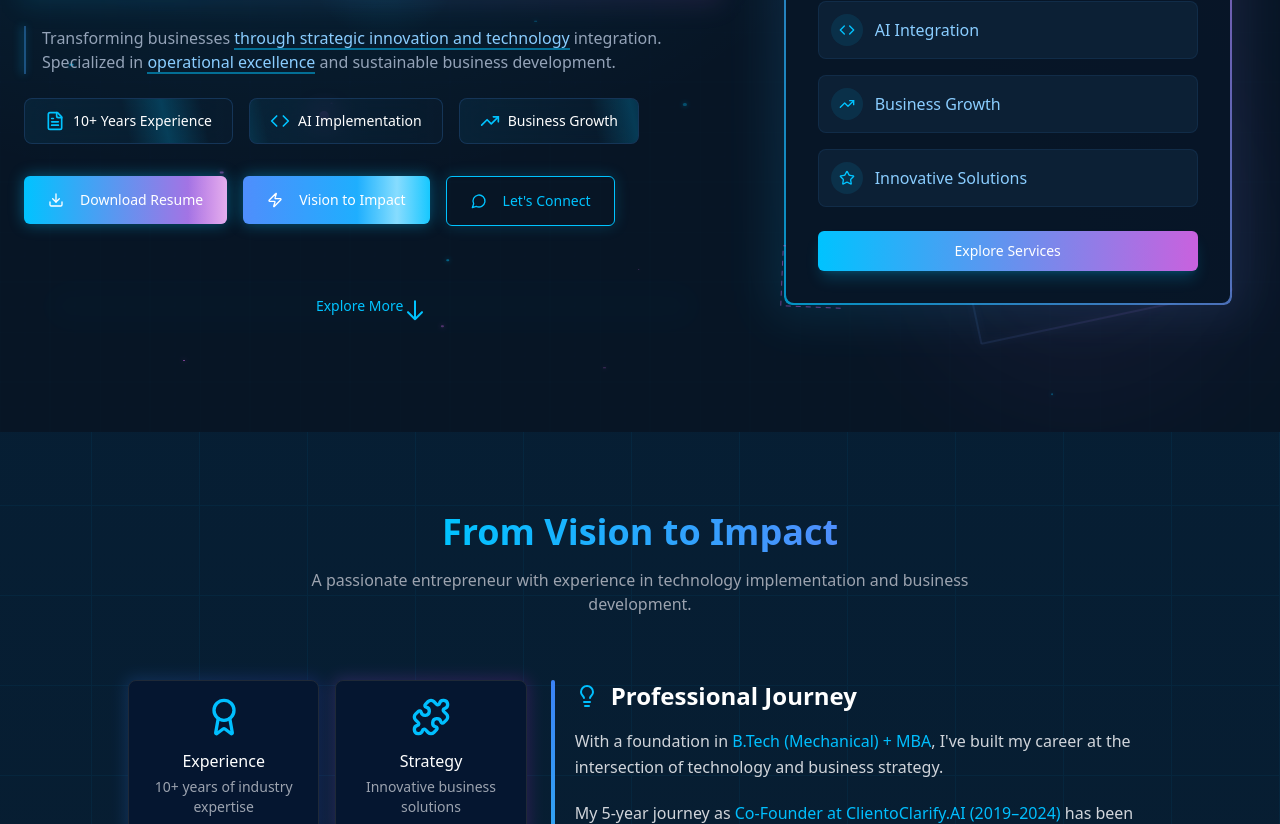
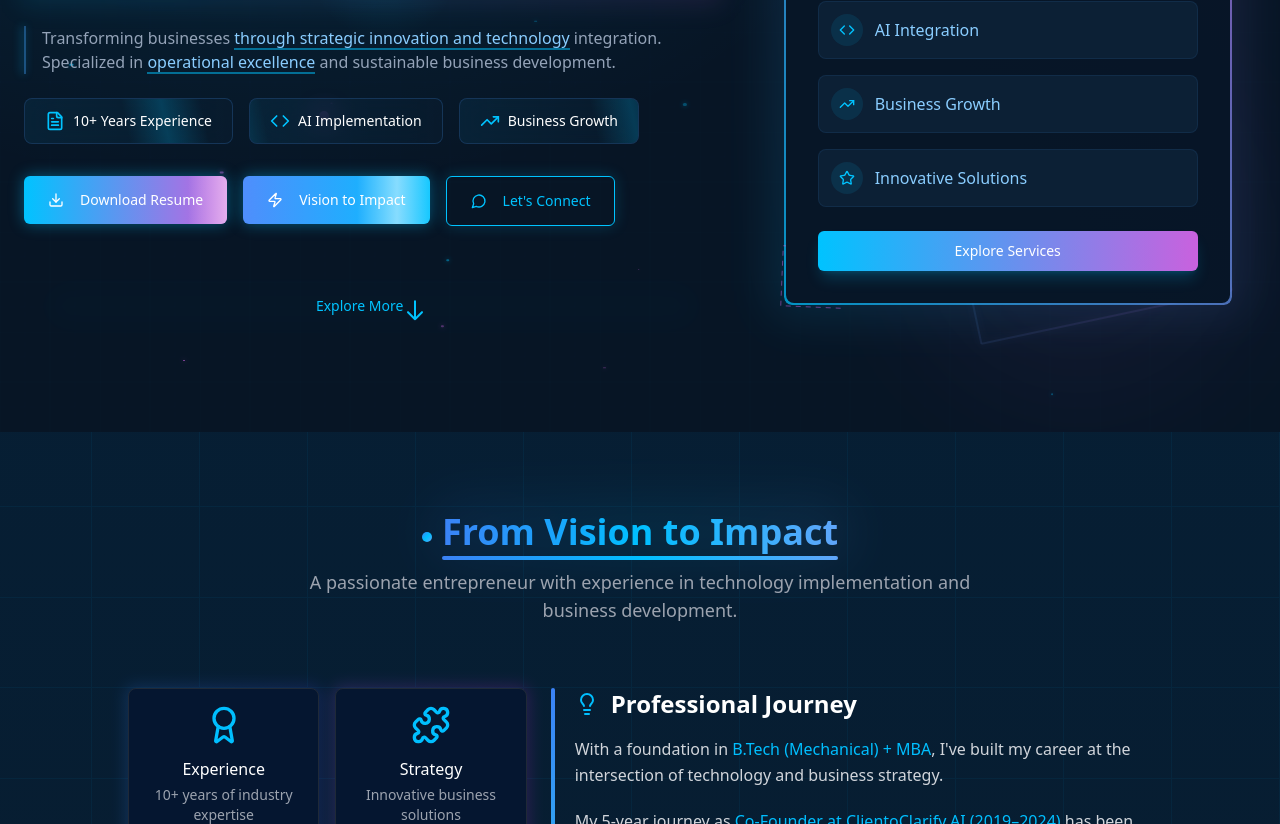
Before and after one commit to syedmusthaqP/code-sketch-artisan, a React (Vite) app: page / in a window 1280 px wide. Shown: the part 368-1192 px from the top of the page. Built offline with nearby package versions, Linux system fonts and the light colour scheme.

Commit message:
Refactor: Improve SectionHeader component
- Updated SectionHeader component to include subtitle, alignment options, and visual enhancements.
- Added Framer Motion animations for title, underline, and background effects.
- Implemented gradient color mapping for dynamic styling.

```diff
--- a/src/components/SectionHeader.tsx
+++ b/src/components/SectionHeader.tsx
@@ -1,55 +1,94 @@
 
 import React from 'react';
+import { motion } from "framer-motion";
 import { GradientText } from '@/components/ui/gradient-text';
 
 interface SectionHeaderProps {
   title: string;
-  subtitle: string;
-  accent?: 'blue' | 'purple' | 'cyan' | 'default';
+  subtitle?: string;
+  align?: "left" | "center" | "right";
+  accent?: "blue" | "purple" | "cyan" | "teal" | "default";
   centered?: boolean;
 }
+
+const gradientMap = {
+  blue: "from-blue-500 via-[#00bfff] to-blue-400",
+  purple: "from-purple-500 via-violet-500 to-purple-400",
+  cyan: "from-cyan-500 via-blue-400 to-cyan-300",
+  teal: "from-teal-500 via-cyan-400 to-teal-300",
+  default: "from-[#00c3ff] to-[#c961de]",
+};
 
 const SectionHeader: React.FC<SectionHeaderProps> = ({
   title,
   subtitle,
-  accent = 'default',
+  align = "center",
+  accent = "default",
   centered = true
 }) => {
-  const getGradientColors = () => {
-    switch (accent) {
-      case 'blue':
-        return {
-          from: "from-[#00c3ff]",
-          to: "to-[#4f8efc]"
-        };
-      case 'purple':
-        return {
-          from: "from-[#c961de]",
-          to: "to-[#9932cc]"
-        };
-      case 'cyan':
-        return {
-          from: "from-[#00c3ff]",
-          to: "to-[#00bfff]"
-        };
-      default:
-        return {
-          from: "from-[#00c3ff]",
-          to: "to-[#c961de]"
-        };
-    }
+  const alignmentClasses = {
+    left: "text-left",
+    center: "text-center mx-auto",
+    right: "text-right ml-auto",
   };
 
-  const { from, to } = getGradientColors();
+  const gradient = gradientMap[accent];
 
   return (
-    <div className={`mb-16 ${centered ? 'text-center' : ''}`}>
-      <h2 className="text-3xl md:text-4xl font-bold mb-4">
-        <GradientText from={from} to={to}>{title}</GradientText>
-      </h2>
-      <p className="text-gray-400 max-w-2xl mx-auto">
-        {subtitle}
-      </p>
+    <div className={`mb-16 max-w-2xl ${alignmentClasses[align]} ${centered ? 'mx-auto' : ''}`}>
+      <div className="relative inline-block">
+        <motion.h2
+          className="text-3xl md:text-4xl font-bold mb-4 relative inline-block"
+          initial={{ opacity: 0, y: 20 }}
+          whileInView={{ opacity: 1, y: 0 }}
+          transition={{ duration: 0.7 }}
+          viewport={{ once: true }}
+        >
+          {/* Visual dot accent */}
+          <motion.div
+            className={`absolute -left-5 top-1/2 w-2.5 h-2.5 rounded-full bg-gradient-to-br ${gradient}`}
+            initial={{ scale: 0 }}
+            whileInView={{ scale: 1 }}
+            transition={{ duration: 0.5, delay: 0.5 }}
+            viewport={{ once: true }}
+          />
+
+          {/* Title with gradient */}
+          <span className={`relative bg-clip-text text-transparent bg-gradient-to-r ${gradient}`}>
+            {title}
+          </span>
+
+          {/* Animated underline */}
+          <motion.div
+            className={`absolute -bottom-2 left-0 h-1 bg-gradient-to-r ${gradient} rounded-full`}
+            initial={{ width: 0, opacity: 0 }}
+            whileInView={{ width: "100%", opacity: 1 }}
+            transition={{ duration: 0.8, delay: 0.5 }}
+            viewport={{ once: true }}
+          />
+
+          {/* Glowing background effect */}
+          <motion.div
+            className={`absolute -inset-4 bg-gradient-to-r ${gradient} rounded-full opacity-0 blur-xl -z-10`}
+            initial={{ opacity: 0 }}
+            whileInView={{ opacity: 0.07 }}
+            transition={{ duration: 1, delay: 0.2 }}
+            viewport={{ once: true }}
+          />
+        </motion.h2>
+      </div>
+
+      {subtitle && (
+        <motion.p
+          className="text-gray-400 text-lg max-w-2xl"
+          initial={{ opacity: 0, y: 20 }}
+          whileInView={{ opacity: 1, y: 0 }}
+          transition={{ duration: 0.7, delay: 0.3 }}
+          viewport={{ once: true }}
+        >
+          {subtitle}
+        </motion.p>
+      )}
     </div>
   );
 };
```
